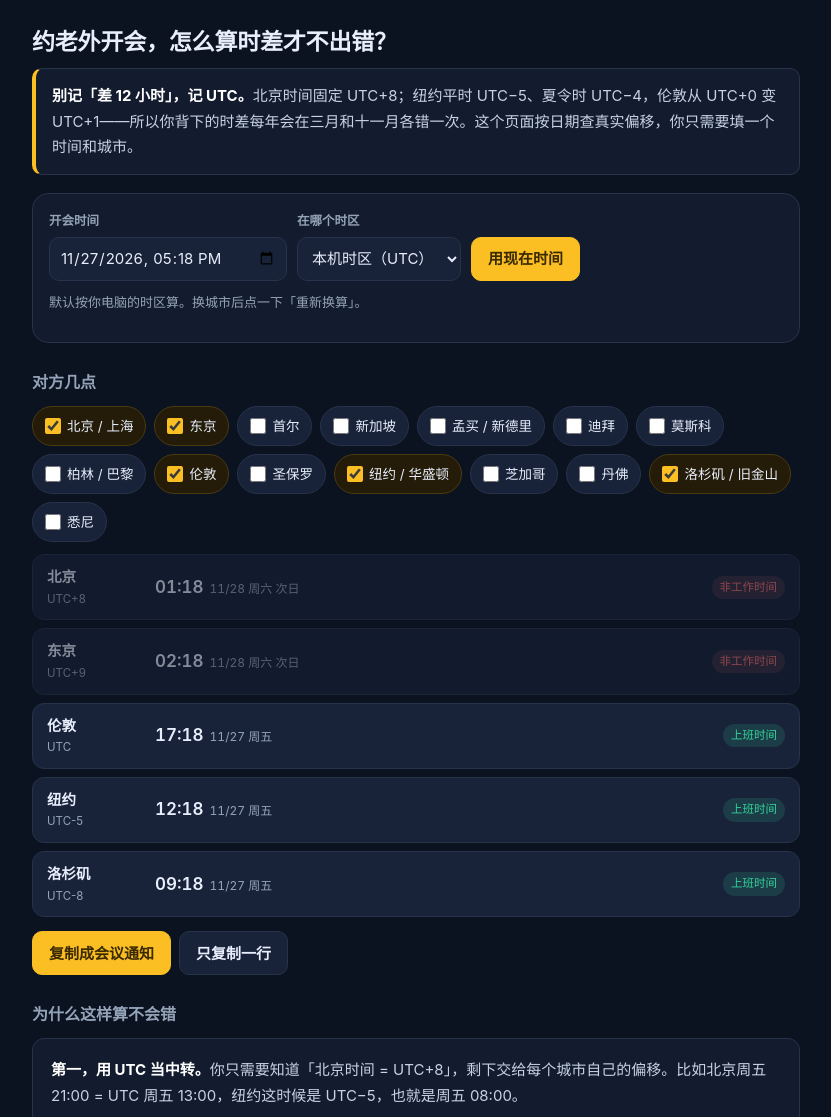
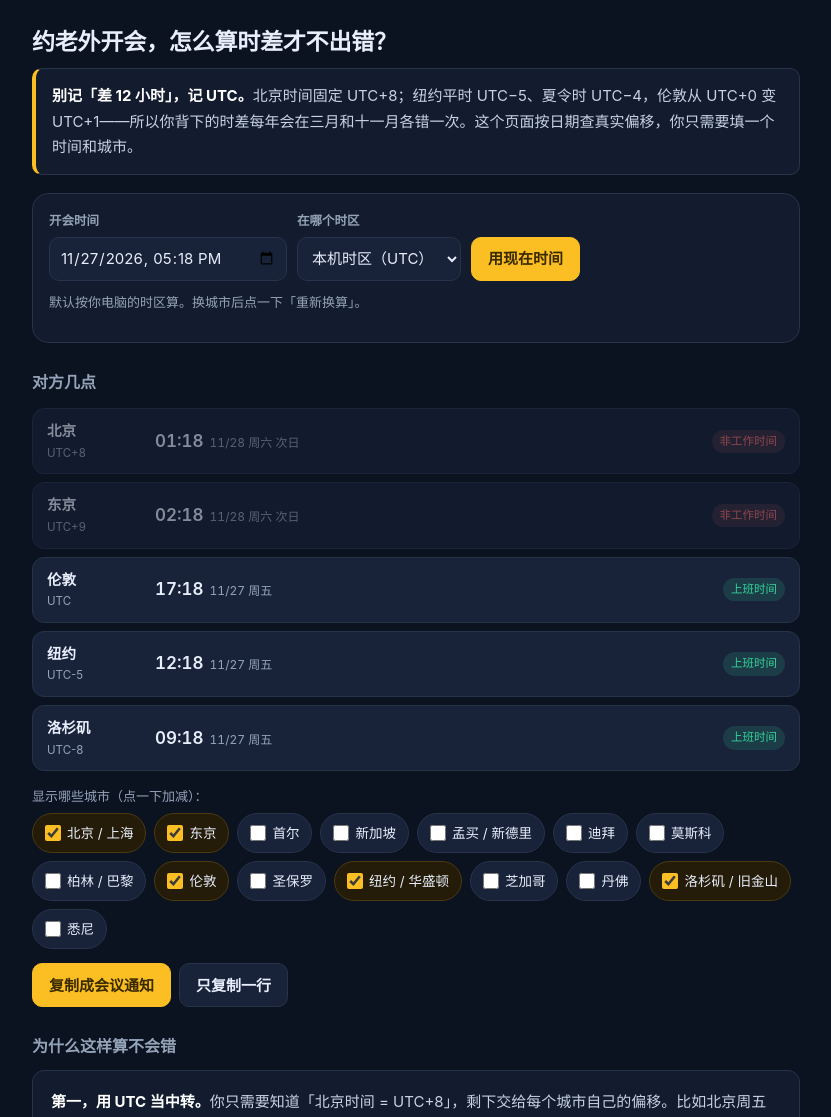
Before and after one commit to KDB-Wind/copycat-dev, a plain HTML site: page p5/index.html in a window 1280 px wide. Shown: the top 1117 px of the page, without its empty margins (224-1055 px from the left). Drawn offline with Linux system fonts and the light colour scheme.

Commit message:
p5: 结果放城市选择之前(手机上先看到时间)

```diff
--- a/p5/index.html
+++ b/p5/index.html
@@ -84,8 +84,9 @@
   </div>
 
   <h2>对方几点</h2>
+  <div class="list" id="list"></div>
+  <p class="hint" style="margin:14px 0 6px">显示哪些城市（点一下加减）：</p>
   <div class="cities" id="cities"></div>
-  <div class="list" id="list"></div>
   <div class="copybar">
     <button class="primary" id="copyAll">复制成会议通知</button>
     <button id="copyShort">只复制一行</button>
```
Also changed, not shown: docs/shots/p4-375.png (added), docs/shots/p5-375.png (added), docs/shots/p6-375.png (added).
